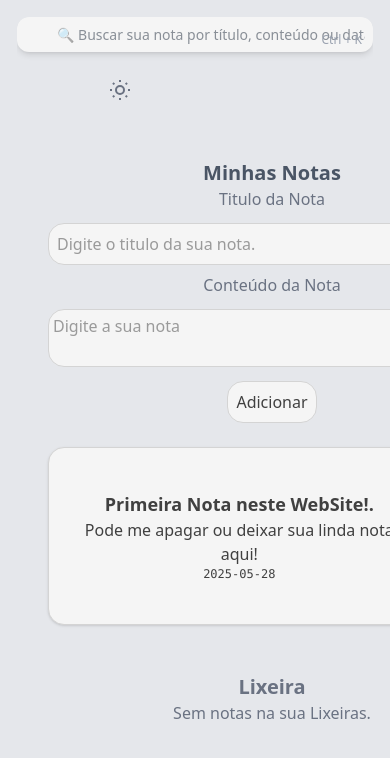
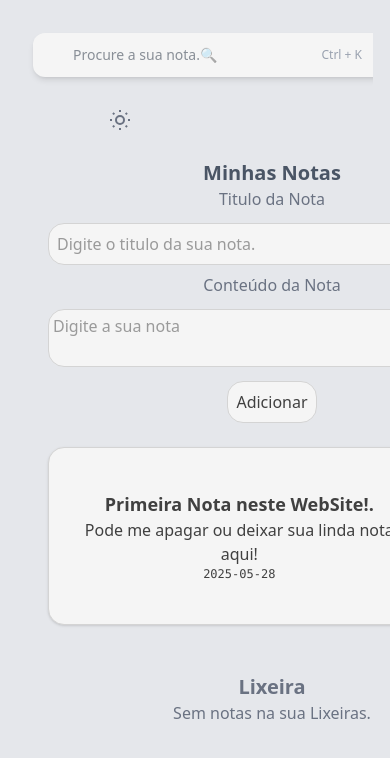
Before and after one commit to IsraelPina32/Sistema-Notas, a Vue app: page / in a window 390 px wide. Shown: the top 758 px of the page. Built offline with nearby package versions, Linux system fonts and the light colour scheme.

Commit message:
style(app): Ajuste os elementos para a parte do mobile, centralizando o input com o efeito.

```diff
--- a/src/App.vue
+++ b/src/App.vue
@@ -15,16 +15,16 @@
                        @focus="isSearchActive = true"
                        @blur="isSearchActive =  false"
                        type="text"
-                       placeholder="🔍 Buscar sua nota por título, conteúdo ou data"
-                       :class="['w-full h-full max-x-lg sm:w-full max-w-lg pl-10 p-2 sm:p-3 rounded-xl sm:pl-10 border-neutral-300 mb-4 bg-neutral-100 text-gray-800 shadow-md text-sm sm:text-base transition-all duration-300', isSearchActive ? 'ring-2 ring-gray-500 shadow-xl scale-105 focus:outline-none' : 'border-transparent' ]"
+                       placeholder="Procure a sua nota.🔍"
+                       :class="['w-full sm:w-full max-w-lg pl-10 m-4 p-3 sm:p-3 rounded-xl sm:pl-10 border-neutral-300 bg-neutral-100 text-gray-800 shadow-md text-sm sm:text-base transition-all duration-300', isSearchActive ? 'ring-2 ring-gray-500 shadow-xl scale-105 focus:outline-none' : 'border-transparent' ]"
                    />
             </div>
-            <span class="text-xs sm:text-sm text-gray-400 dark:text-neutral-500 absolute right-3 sm:right-18 top-6 sm:top-6 -translate-y-1/2 pointer-events-none transition-all duration-300" :class="{ 'opacity-0': isSearchActive, 'opacity-100': !isSearchActive}">
+            <span class="text-xs sm:text-sm text-gray-400 dark:text-neutral-500 absolute right-3 sm:right-18 top-9/18 sm:top-9/18 -translate-y-1/2 pointer-events-none transition-all duration-300" :class="{ 'opacity-0': isSearchActive, 'opacity-100': !isSearchActive}">
                 Ctrl + K
             </span>
         </div>
     </div>
-    <div class="fixed  top-[70px] sm:top-5 right-[250px] sm:right-8  lg:right-12 z-50">
+    <div class="fixed  top-[100px] sm:top-8 right-[250px] sm:right-8  lg:right-12 z-50">
         <button @click="toogleDark" class="flex items-center gap-2 p-2 rounded-full  hover:ring-2 :hover:ring-neutral-300">
             <Transition name="fade" mode="out-in">
                 <SunIcon v-if="!isDark" key="sun" />
```
